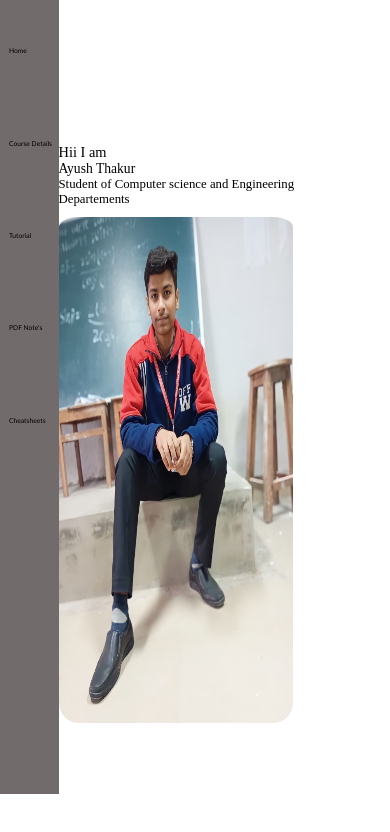
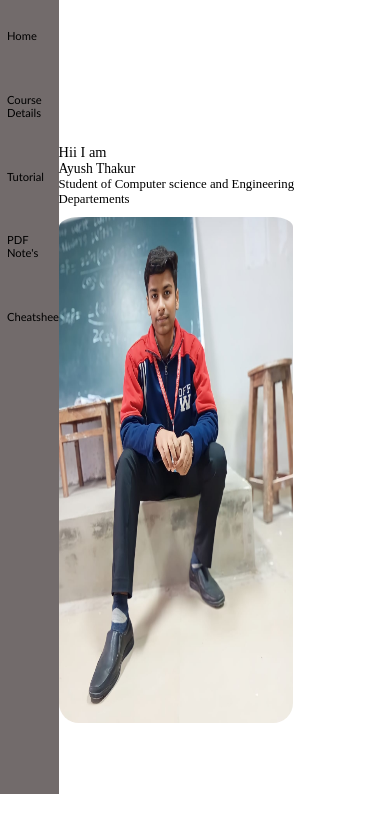
Before and after one commit to mrdeveloper917/Code-With-Ayush, a plain HTML site: page index.html in a window 390 px wide. Drawn offline with Linux system fonts and the light colour scheme.

Commit message:
Update style.css

```diff
--- a/style.css
+++ b/style.css
@@ -204,9 +204,9 @@ span {
 
     .sidebar nav li {
         list-style: none;
-        font-size: 42%;
-        padding: 5vh 0;
-        margin-left: 5px;
+        font-size: 70%;
+        padding: 3vh 0;
+        margin-left: 3px;
     }
 
     .main {
```
